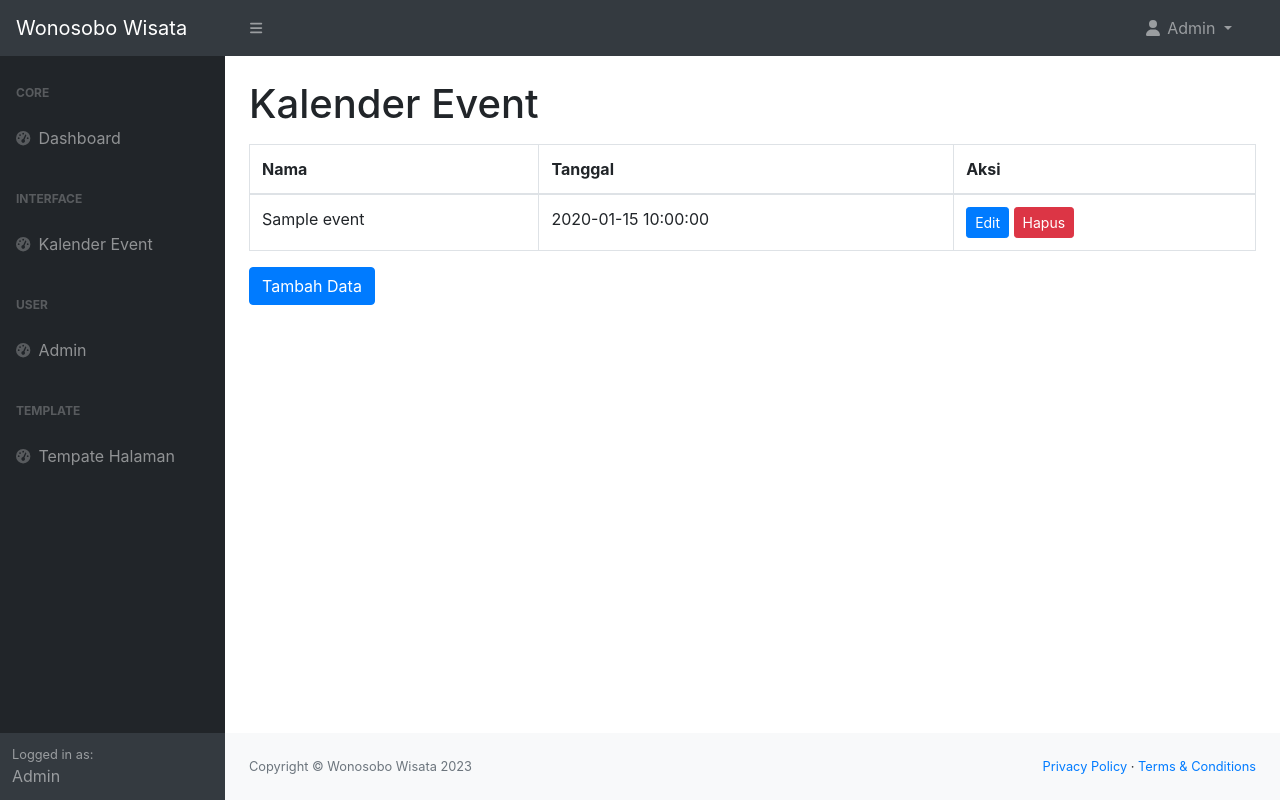
After one commit to dpw1-222302/WEBSITE-EXPLORE-WONOSOBO, a PHP site: page /admin/kalender_event.php in a window 1280 px wide. The commit adds this page. Run offline with PHP 8.4, Linux system fonts and the light colour scheme; a user stored in the database is signed in; tables that the repository leaves empty or names only in its code hold one stand-in row (values such as "Sample post"); some libraries are stand-ins or nearby versions.

Commit message:
Membuat CRUD Kalender Event di admin

```diff
--- a/admin/index.php
+++ b/admin/index.php
@@ -18,6 +18,7 @@ if (!isset($_SESSION['user_id'])) {
     <link href="https://cdn.jsdelivr.net/npm/simple-datatables@7.1.2/dist/style.min.css" rel="stylesheet" />
     <link href="css/styles.css" rel="stylesheet" />
     <script src="https://use.fontawesome.com/releases/v6.3.0/js/all.js" crossorigin="anonymous"></script>
+    <link rel="stylesheet" href="https://maxcdn.bootstrapcdn.com/bootstrap/4.0.0/css/bootstrap.min.css">
 </head>
 
 <body>
@@ -45,6 +46,9 @@ if (!isset($_SESSION['user_id'])) {
     <script src="assets/demo/chart-bar-demo.js"></script>
     <script src="https://cdn.jsdelivr.net/npm/simple-datatables@7.1.2/dist/umd/simple-datatables.min.js" crossorigin="anonymous"></script>
     <script src="js/datatables-simple-demo.js"></script>
+    <script src="https://code.jquery.com/jquery-3.2.1.slim.min.js"></script>
+    <script src="https://cdnjs.cloudflare.com/ajax/libs/popper.js/1.12.9/umd/popper.min.js"></script>
+    <script src="https://maxcdn.bootstrapcdn.com/bootstrap/4.0.0/js/bootstrap.min.js"></script>
 </body>
 
 </html>
--- /dev/null
+++ b/admin/kalender_event.php
@@ -0,0 +1,225 @@
+<?php
+session_start();
+if (!isset($_SESSION['user_id'])) {
+    header("Location: login.php");
+    exit;
+}
+?>
+<!DOCTYPE html>
+<html lang="en">
+
+<head>
+    <meta charset="utf-8" />
+    <meta http-equiv="X-UA-Compatible" content="IE=edge" />
+    <meta name="viewport" content="width=device-width, initial-scale=1, shrink-to-fit=no" />
+    <meta name="description" content="" />
+    <meta name="author" content="" />
+    <title>Kalender Event</title>
+    <link href="https://cdn.jsdelivr.net/npm/simple-datatables@7.1.2/dist/style.min.css" rel="stylesheet" />
+    <link href="css/styles.css" rel="stylesheet" />
+    <script src="https://use.fontawesome.com/releases/v6.3.0/js/all.js" crossorigin="anonymous"></script>
+    <link rel="stylesheet" href="https://maxcdn.bootstrapcdn.com/bootstrap/4.0.0/css/bootstrap.min.css">
+</head>
+
+<body>
+    <?php include 'navbar.php'; ?>
+    <div id="layoutSidenav">
+        <div id="layoutSidenav_nav">
+            <?php include 'sidebar.php'; ?>
+        </div>
+        <div id="layoutSidenav_content">
+            <main>
+                <div class="container-fluid px-4">
+                    <h1 class="mt-4">Kalender Event</h1>
+                    <!-- isi konten mulai dari sini -->
+                    <div class="table-responsive mt-3">
+                        <table class="table table-bordered">
+                            <thead>
+                                <tr>
+                                    <th>Nama</th>
+                                    <th>Tanggal</th>
+                                    <th>Aksi</th>
+                                </tr>
+                            </thead>
+                            <tbody>
+                                <?php
+                                include '../connect.php';
+                                $query = "SELECT * FROM tabel_kalender_event";
+                                $datas = $conn->query($query);
+                                foreach ($datas as $data) :
+                                ?>
+                                    <tr>
+                                        <td>
+                                            <?= $data['nama_event'] ?>
+                                        </td>
+                                        <td>
+                                            <?= $data['tanggal_event'] ?>
+                                        </td>
+                                        <td>
+                                            <button type="button" class="btn btn-primary btn-sm" data-toggle="modal" data-target="#editDataModal<?= $data['kalender_event_id'] ?>">Edit</button>
+                                            <button type="button" class="btn btn-danger btn-sm" data-toggle="modal" data-target="#hapusDataModal<?= $data['kalender_event_id'] ?>">Hapus</button>
+                                        </td>
+                                    </tr>
+                                    <!-- Modal ubah data -->
+                                    <div class="modal fade" id="editDataModal<?= $data['kalender_event_id'] ?>" tabindex="-1" role="dialog" aria-labelledby="editDataModalLabel" ariahidden="true">
+                                        <div class="modal-dialog" role="document">
+                                            <div class="modal-content">
+                                                <div class="modal-header">
+                                                    <h5 class="modal-title" id="editDataModalLabel">Tambah Data Pengguna</h5>
+                                                    <button type="button" class="close" data-dismiss="modal" aria-label="Close">
+                                                        <span aria-hidden="true">&times;</span>
+                                                    </button>
+                                                </div>
+                                                <form method="POST" action="kalender_event/ubah.php"> <!-- arahkan ke folder yang dituju -->
+                                                    <div class="modal-body">
+                                                        <input type="hidden" name="kalender_event_id" value="<?= $data['kalender_event_id'] ?>">
+                                                        <div class="form-group">
+                                                            <label for="nama_event">Nama Event</label>
+                                                            <input required type="text" class="form-control" id="nama_event" name="nama_event" value="<?= $data['nama_event'] ?>">
+                                                        </div>
+                                                        <div class="form-group">
+                                                            <label for="deskripsi_event">Deskripsi</label>
+                                                            <textarea required class="form-control" id="deskripsi_event" rows="3" name="deskripsi_event"><?= $data['deskripsi_event'] ?></textarea>
+                                                        </div>
+                                                        <div class="form-group">
+                                                            <label for="kategori_event">Kategori</label>
+                                                            <select required class="form-control" id="kategori_event" name="kategori_event">
+                                                                <option value="">Pilih Katogori:</option>
+                                                                <option value="1" <?= ($data['kategori_event'] == 1) ? 'selected' : '' ?>>Event Musik</option>
+                                                                <option value="2" <?= ($data['kategori_event'] == 2) ? 'selected' : '' ?>>Event Kuliner</option>
+                                                            </select>
+                                                        </div>
+                                                        <div class="form-group">
+                                                            <label for="tempat_event">Tempat</label>
+                                                            <input required type="text" class="form-control" id="tempat_event" name="tempat_event" value="<?= $data['tempat_event'] ?>">
+                                                        </div>
+                                                        <div class="form-group">
+                                                            <label for="kecamatan_event">Kecamatan</label>
+                                                            <select required class="form-control" id="kecamatan_event" name="kecamatan_event">
+                                                                <option value="">Pilih Kecamatan:</option>
+                                                                <option value="1" <?= ($data['kecamatan_event'] == 1) ? 'selected' : '' ?>>Kecamatan 1</option>
+                                                                <option value="2" <?= ($data['kecamatan_event'] == 2) ? 'selected' : '' ?>>Kecamatan 2</option>
+                                                            </select>
+                                                        </div>
+                                                        <div class="form-group">
+                                                            <label for="tanggal_event">Tanggal</label>
+                                                            <input required type="date" class="form-control" id="tanggal_event" name="tanggal_event" value="<?= $data['tanggal_event'] ?>">
+                                                        </div>
+                                                        <div class="form-group">
+                                                            <label for="link_google_maps_event">Link Google Maps</label>
+                                                            <input required type="text" class="form-control" id="link_google_maps_event" name="link_google_maps_event" value="<?= $data['link_google_maps_event'] ?>">
+                                                        </div>
+                                                    </div>
+                                                    <div class="modal-footer">
+                                                        <button type="button" class="btn btn-secondary" data-dismiss="modal">Tutup</button>
+                                                        <button type="submit" class="btn btn-primary">Simpan</button>
+                                                    </div>
+                                                </form>
+                                            </div>
+                                        </div>
+                                    </div>
+                                    <!-- Modal Hapus Data -->
+                                    <div class="modal fade" id="hapusDataModal<?= $data['kalender_event_id'] ?>" tabindex="-1" role="dialog" aria-labelledby="hapusDataModalLabel<?= $data['kalender_event_id'] ?>" aria-hidden="true">
+                                        <div class="modal-dialog" role="document">
+                                            <div class="modal-content">
+                                                <div class="modal-header">
+                                                    <h5 class="modal-title" id="hapusDataModalLabel<?= $data['kalender_event_id'] ?>">Konfirmasi Penghapusan</h5>
+                                                    <button type="button" class="close" data-dismiss="modal" aria-label="Close">
+                                                        <span aria-hidden="true">&times;</span>
+                                                    </button>
+                                                </div>
+                                                <div class="modal-body">
+                                                    Apakah Anda yakin ingin menghapus data pengguna ini?
+                                                </div>
+                                                <div class="modal-footer">
+                                                    <button type="button" class="btn btn-secondary" data-dismiss="modal">Batal</button>
+                                                    <a href="kalender_event/hapus.php?id=<?= $data['kalender_event_id'] ?>" class="btn btn-danger">Hapus</a> <!-- arahkan ke folder yang dituju -->
+                                                </div>
+                                            </div>
+                                        </div>
+                                    </div>
+                                <?php endforeach ?>
+                            </tbody>
+                        </table>
+                    </div>
+                    <button type="button" class="btn btn-primary" data-toggle="modal" data-target="#tambahDataModal">
+                        Tambah Data
+                    </button>
+                    <!-- Modal tambah data -->
+                    <div class="modal fade" id="tambahDataModal" tabindex="-1" role="dialog" aria-labelledby="tambahDataModalLabel" aria-hidden="true">
+                        <div class="modal-dialog" role="document">
+                            <div class="modal-content">
+                                <div class="modal-header">
+                                    <h5 class="modal-title" id="tambahDataModalLabel">
+                                        Tambah Data Pengguna
+                                    </h5>
+                                    <button type="button" class="close" data-dismiss="modal" aria-label="Close">
+                                        <span aria-hidden="true">&times;</span>
+                                    </button>
+                                </div>
+                                <form method="POST" action="kalender_event/tambah.php"> <!-- arahkan ke folder yang dituju -->
+                                    <div class="modal-body">
+                                        <div class="form-group">
+                                            <label for="nama_event">Nama Event</label>
+                                            <input required type="text" class="form-control" id="nama_event" name="nama_event">
+                                        </div>
+                                        <div class="form-group">
+                                            <label for="deskripsi_event">Deskripsi</label>
+                                            <textarea required class="form-control" id="deskripsi_event" rows="3" name="deskripsi_event"></textarea>
+                                        </div>
+                                        <div class="form-group">
+                                            <label for="kategori_event">Kategori</label>
+                                            <select required class="form-control" id="kategori_event" name="kategori_event">
+                                                <option value="">Pilih Katogori:</option>
+                                                <option value="1">Event Musik</option>
+                                                <option value="2">Event Kuliner</option>
+                                            </select>
+                                        </div>
+                                        <div class="form-group">
+                                            <label for="tempat_event">Tempat</label>
+                                            <input required type="text" class="form-control" id="tempat_event" name="tempat_event">
+                                        </div>
+                                        <div class="form-group">
+                                            <label for="kecamatan_event">Kecamatan</label>
+                                            <select required class="form-control" id="kecamatan_event" name="kecamatan_event">
+                                                <option value="">Pilih Kecamatan:</option>
+                                                <option value="1">Kecamatan 1</option>
+                                                <option value="2">Kecamatan 2</option>
+                                            </select>
+                                        </div>
+                                        <div class="form-group">
+                                            <label for="tanggal_event">Tanggal</label>
+                                            <input required type="date" class="form-control" id="tanggal_event" name="tanggal_event">
+                                        </div>
+                                        <div class="form-group">
+                                            <label for="link_google_maps_event">Link Google Maps</label>
+                                            <input required type="text" class="form-control" id="link_google_maps_event" name="link_google_maps_event">
+                                        </div>
+                                    </div>
+                                    <div class="modal-footer">
+                                        <button type="button" class="btn btn-secondary" data-dismiss="modal">Tutup</button>
+                                        <button type="submit" class="btn btn-primary">Simpan</button>
+                                    </div>
+                                </form>
+                            </div>
+                        </div>
+                    </div>
+                    <!-- isi konten berakhir di sini -->
+                </div>
+            </main>
+            <?php include 'footer.php'; ?>
+        </div>
+    </div>
+    <script src="https://cdn.jsdelivr.net/npm/bootstrap@5.2.3/dist/js/bootstrap.bundle.min.js" crossorigin="anonymous"></script>
+    <script src="js/scripts.js"></script>
+    <script src="https://cdnjs.cloudflare.com/ajax/libs/Chart.js/2.8.0/Chart.min.js" crossorigin="anonymous"></script>
+    <script src="assets/demo/chart-area-demo.js"></script>
+    <script src="assets/demo/chart-bar-demo.js"></script>
+    <script src="https://cdn.jsdelivr.net/npm/simple-datatables@7.1.2/dist/umd/simple-datatables.min.js" crossorigin="anonymous"></script>
+    <script src="js/datatables-simple-demo.js"></script>
+    <script src="https://code.jquery.com/jquery-3.2.1.slim.min.js"></script>
+    <script src="https://cdnjs.cloudflare.com/ajax/libs/popper.js/1.12.9/umd/popper.min.js"></script>
+    <script src="https://maxcdn.bootstrapcdn.com/bootstrap/4.0.0/js/bootstrap.min.js"></script>
+</body>
+
+</html>
--- a/admin/sidebar.php
+++ b/admin/sidebar.php
@@ -15,6 +15,10 @@ if (!isset($_SESSION['user_id'])) {
 
             <div class="sb-sidenav-menu-heading">Interface</div>
             <!-- Yang boleh di isi, mulai dari sini -->
+            <a class="nav-link" href="kalender_event.php">
+                <div class="sb-nav-link-icon"><i class="fas fa-tachometer-alt"></i></div>
+                Kalender Event
+            </a>
 
             <!-- Sampai sini -->
 
--- a/admin/template.php
+++ b/admin/template.php
@@ -18,6 +18,7 @@ if (!isset($_SESSION['user_id'])) {
     <link href="https://cdn.jsdelivr.net/npm/simple-datatables@7.1.2/dist/style.min.css" rel="stylesheet" />
     <link href="css/styles.css" rel="stylesheet" />
     <script src="https://use.fontawesome.com/releases/v6.3.0/js/all.js" crossorigin="anonymous"></script>
+    <link rel="stylesheet" href="https://maxcdn.bootstrapcdn.com/bootstrap/4.0.0/css/bootstrap.min.css">
 </head>
 
 <body>
@@ -45,6 +46,9 @@ if (!isset($_SESSION['user_id'])) {
     <script src="assets/demo/chart-bar-demo.js"></script>
     <script src="https://cdn.jsdelivr.net/npm/simple-datatables@7.1.2/dist/umd/simple-datatables.min.js" crossorigin="anonymous"></script>
     <script src="js/datatables-simple-demo.js"></script>
+    <script src="https://code.jquery.com/jquery-3.2.1.slim.min.js"></script>
+    <script src="https://cdnjs.cloudflare.com/ajax/libs/popper.js/1.12.9/umd/popper.min.js"></script>
+    <script src="https://maxcdn.bootstrapcdn.com/bootstrap/4.0.0/js/bootstrap.min.js"></script>
 </body>
 
 </html>
```
Also changed, not shown: admin/kalender_event/hapus.php (added, +16 -0 lines), admin/kalender_event/tambah.php (added, +22 -0 lines), admin/kalender_event/ubah.php (added, +23 -0 lines).
